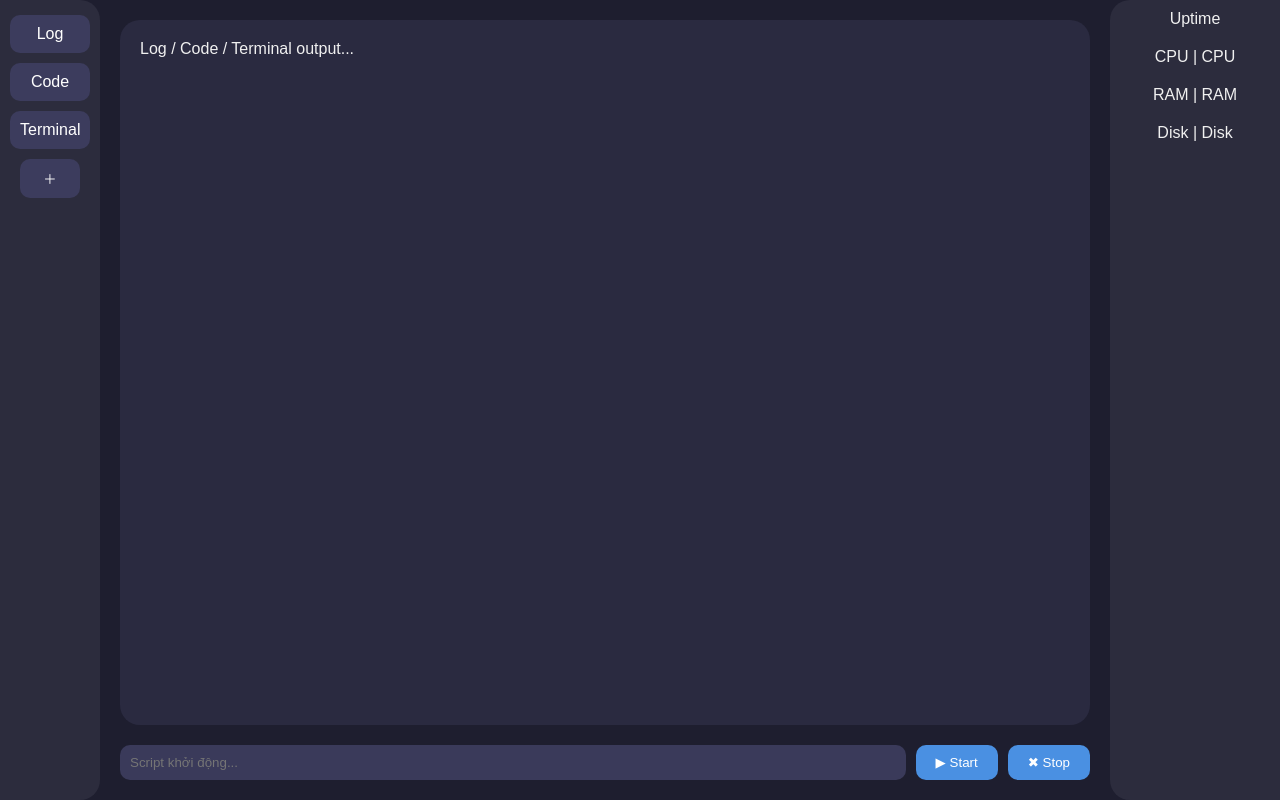
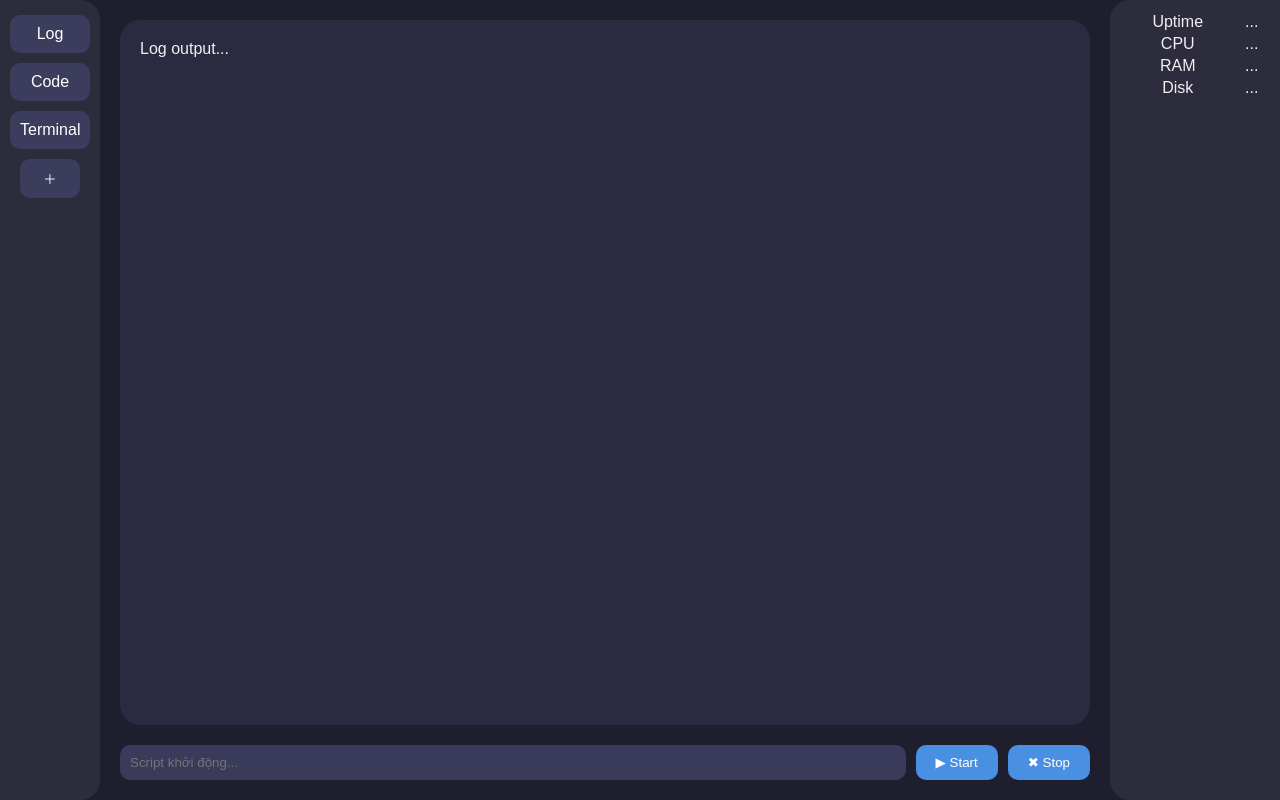
Before and after one commit to cuongtrinh69/nodepanelv2, a website: page panel_v2/public/index.html in a window 1280 px wide. Drawn offline with nearby package versions, Linux system fonts and the light colour scheme; no server answers.

Commit message:
Update index.html

```diff
--- a/panel_v2/public/index.html
+++ b/panel_v2/public/index.html
@@ -9,16 +9,24 @@
 </head>
 <body class="dark">
   <div class="container">
+    <!-- Sidebar -->
     <div class="sidebar">
-      <div class="tab">Log</div>
-      <div class="tab">Code</div>
-      <div class="tab">Terminal</div>
+      <div class="tab" id="logTabBtn">Log</div>
+      <div class="tab" id="codeTabBtn">Code</div>
+      <div class="tab" id="terminalTabBtn">Terminal</div>
       <button class="add-tab">＋</button>
     </div>
 
+    <!-- Main -->
     <div class="main">
-      <div class="output" id="output">Log / Code / Terminal output...</div>
+      <!-- Nội dung Tab -->
+      <div class="output">
+        <div id="logTab">Log output...</div>
+        <div id="codeTab" style="display: none;">Danh sách file/code ở đây...</div>
+        <div id="terminalTab" style="display: none;">Terminal output...</div>
+      </div>
 
+      <!-- Footer (Start/Stop) -->
       <div class="footer">
         <input type="text" id="commandInput" placeholder="Script khởi động..." />
         <button id="startBtn">▶ Start</button>
@@ -26,11 +34,22 @@
       </div>
     </div>
 
+    <!-- VPS Stats -->
     <div class="stats">
-      <div>Uptime</div>
-      <div>CPU | CPU</div>
-      <div>RAM | RAM</div>
-      <div>Disk | Disk</div>
+      <table>
+        <tr>
+          <td>Uptime</td><td id="uptime">...</td>
+        </tr>
+        <tr>
+          <td>CPU</td><td id="cpu">...</td>
+        </tr>
+        <tr>
+          <td>RAM</td><td id="ram">...</td>
+        </tr>
+        <tr>
+          <td>Disk</td><td id="disk">...</td>
+        </tr>
+      </table>
     </div>
   </div>
 </body>
```
